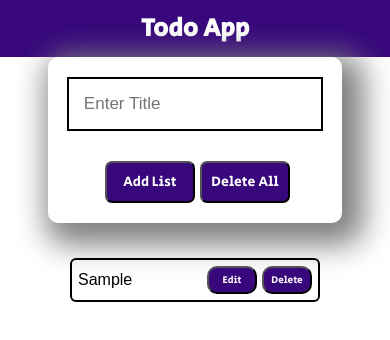
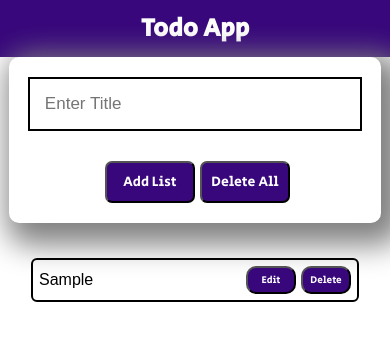
Before and after one commit to mzain42401/todo-web, a plain HTML site: page index.html in a window 390 px wide. Both pictures are taken after typing "Sample" into the empty fields and a click on the button "Add List". Drawn offline with Linux system fonts and the light colour scheme.

Commit message:
practice

```diff
--- a/style.css
+++ b/style.css
@@ -116,13 +116,13 @@ border: 2px solid rgb(55, 7, 123) ;}
 
     #inp{
         font-size: 17px;
-        width:57vw ;
+        width:77vw ;
     }
     #addTodo{
-        width: 65vw;
+        width: 85vw;
     }
     ul li{
-        width: 60vw;
+        width: 80vw;
         font-size: 16px;
     }
     #btn{
```
